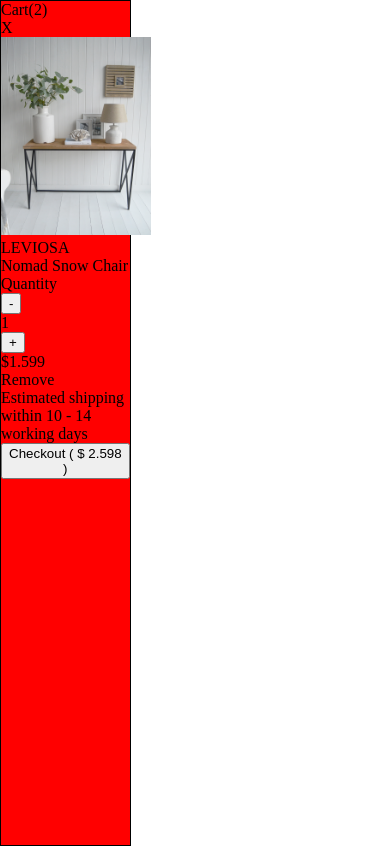
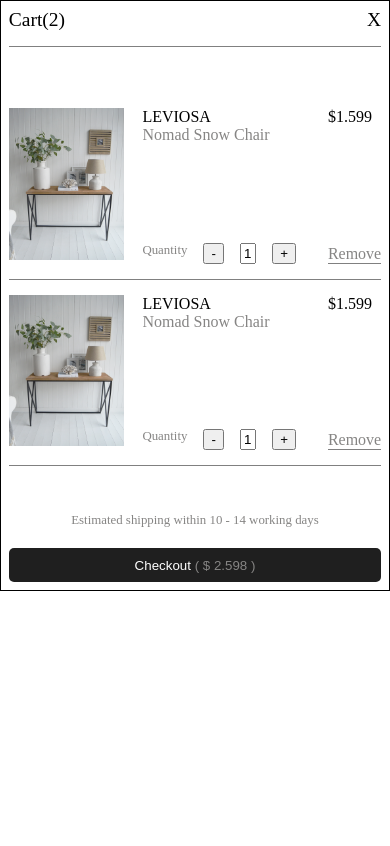
Before and after one commit to berryywise/beatton-spa-webshop, a React (Vite) app: page /cart in a window 390 px wide. Built offline with nearby package versions, Linux system fonts and the light colour scheme.

Commit message:
finish cart css design, add mobile responsiveness

```diff
--- a/src/components/cart/Cart.css
+++ b/src/components/cart/Cart.css
@@ -1,6 +1,123 @@
+:root {
+  --primary-text-color: ;
+  --secondary-text-color: #868584;
+}
+
 .cart-container {
-    width: 33vw;
-    background-color: red;
-    border: 1.5px solid black;
-    height: 100vh;
+  width: 33vw;
+  display: flex;
+  flex-direction: column;
+  padding: 2%;
+  border: 1.5px solid black;
+  height: 100vh;
+  box-sizing: border-box;
+  justify-content: space-between;
 }
+
+.cart-header {
+  display: flex;
+  justify-content: space-between;
+  border-bottom: 1px solid grey;
+  padding-bottom: 4%;
+}
+
+.cart-title,
+.cart-close-button {
+  font-size: 2vw;
+}
+
+.cart-close-button {
+    cursor: pointer;
+}
+
+.cart-body {
+  display: flex;
+  flex-direction: column;
+}
+
+.cart-items-body {
+  display: flex;
+  justify-content: space-between;
+  border-bottom: 1px solid grey;
+  padding: 4% 0;
+}
+
+.cart-mid-body,
+.cart-right-body {
+  display: flex;
+  flex-direction: column;
+  justify-content: space-between;
+}
+
+.cart-mid-body {
+  flex: 1;
+  padding: 0 5%;
+}
+
+.cart-quantity-info {
+  display: flex;
+  gap: 1rem;
+}
+
+.cart-quantity-input {
+    width: 5%;
+}
+
+.cart-footer-total,
+.cart-subheader-title,
+.cart-quantity-info,
+.cart-remove-title,
+.cart-footer-title {
+  color: var(--secondary-text-color);
+}
+
+.cart-quantity-info {
+  font-size: 0.8vw;
+}
+
+.cart-quantity-minus, .cart-quantity-plus {
+    cursor: pointer;
+}
+
+.cart-remove-title {
+  border-bottom: 1px solid gray;
+  cursor: pointer;
+}
+
+.cart-footer {
+  display: flex;
+  flex-direction: column;
+  align-items: center;
+  gap: 1.3rem;
+}
+
+.cart-footer-title {
+  font-size: 0.8vw;
+}
+
+.cart-footer-button {
+  width: 100%;
+  padding: 2.5%;
+  border-radius: 5px;
+  color: #fefefe;
+  background-color: #1f1f1f;
+  border: none;
+  cursor: pointer;
+}
+
+@media (max-width: 480px) {
+
+  .cart-container {
+    width: 100vw;
+    height: 70vh;
+  }
+
+  .cart-title, .cart-close-button {
+    font-size: 5vw;
+  }
+
+  .cart-quantity-info, .cart-footer-title {
+    font-size: 3.3vw;
+  }
+
+}
--- a/src/components/cart/Cart.tsx
+++ b/src/components/cart/Cart.tsx
@@ -1,34 +1,33 @@
 import React from "react";
 
 import "./Cart.css";
-import placeholder from "../../assets/products/console-table.jpg"
+import placeholder from "../../assets/products/console-table.jpg";
 
 const CartItems = () => {
   return (
     <div className="cart-items-body">
       <div className="cart-image-body">
-            <img src={placeholder} width="150px" alt="cart image" />
+        <img src={placeholder} width="115px" alt="cart image" />
       </div>
       <div className="cart-mid-body">
-                <div className="class-mid-info">
+        <div className="cart-mid-info">
           <p>LEVIOSA</p>
-                <p>Nomad Snow Chair</p>
+          <p className="cart-subheader-title">Nomad Snow Chair</p>
         </div>
-                <div className="class-quantity-info">
-                    <p>Quantity</p>
-                    <button>-</button>
-                    <p>1</p>
-                    <button>+</button>
+        <div className="cart-quantity-info">
+          <p className="cart-quantity-title">Quantity</p>
+          <button className="cart-quantity-minus">-</button>
+          <input type="text" className="cart-quantity-input" placeholder="1" />
+          <button className="cart-quantity-plus">+</button>
+        </div>
       </div>
       <div className="cart-right-body">
         <p>$1.599</p>
-                    <p>Remove</p>
-                </div>
+        <p className="cart-remove-title">Remove</p>
       </div>
     </div>
   );
-}
-
+};
 
 const Cart = () => {
   return (
@@ -39,10 +38,11 @@ const Cart = () => {
       </div>
       <div className="cart-body">
         <CartItems />
+        <CartItems />
       </div>
       <div className="cart-footer">
-        <p>Estimated shipping within 10 - 14 working days</p>
-        <button>Checkout ( $ 2.598 )</button>
+        <p className="cart-footer-title">Estimated shipping within 10 - 14 working days</p>
+        <button className="cart-footer-button">Checkout <span className="cart-footer-total">( $ 2.598 )</span></button>
       </div>
     </div>
   );
```
Lines whose indentation alone changed are shown as unchanged.
